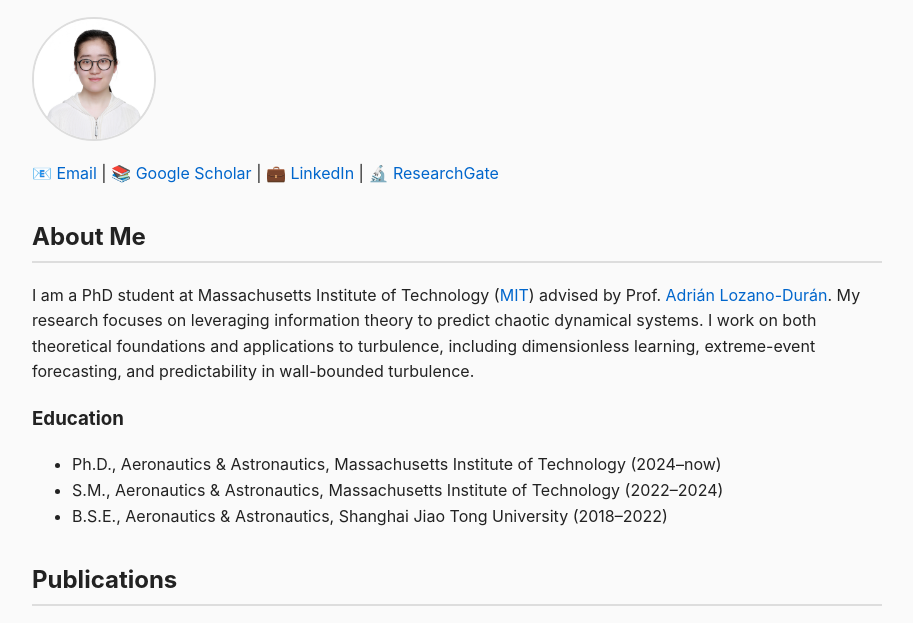
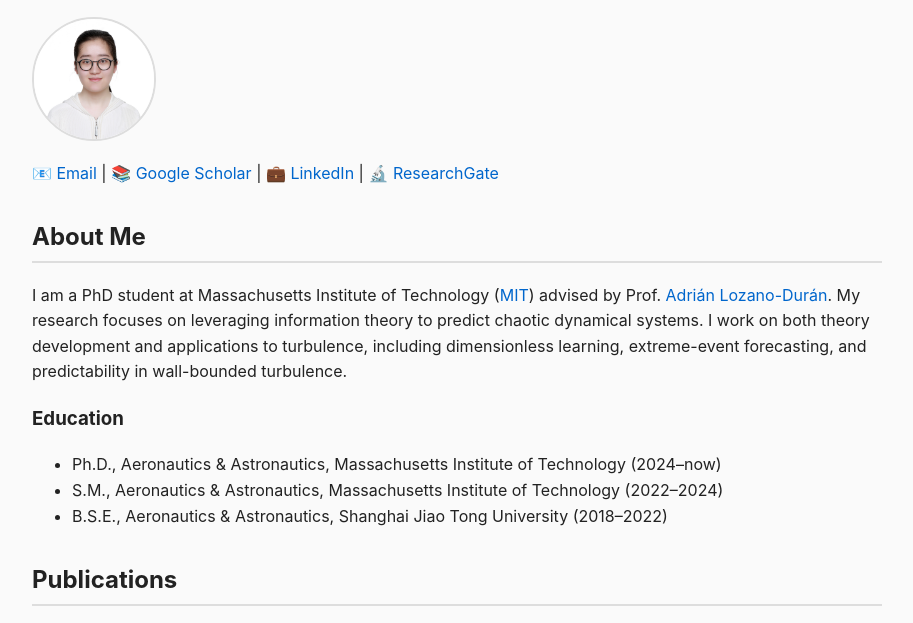
Before and after one commit to yuany999/yuany999.github.io, a plain HTML site: page index.html in a window 1280 px wide. Shown: the part 173-796 px from the top of the page, without its empty margins (183-1096 px from the left). Drawn offline with Linux system fonts and the light colour scheme.

Commit message:
Update about me

```diff
--- a/index.html
+++ b/index.html
@@ -69,7 +69,7 @@ Research on turbulence and information theory.</p>
 I am a PhD student at Massachusetts Institute of Technology (<a href="https://aeroastro.mit.edu" target="_blank">MIT</a>)
 advised by Prof. <a href="https://www.adrianld.mit.edu/" target="_blank">Adrián Lozano-Durán</a>. My research focuses on
 leveraging information theory to predict chaotic dynamical systems.
-I work on both theoretical foundations and applications to turbulence, including dimensionless learning, extreme-event forecasting, and predictability in wall-bounded turbulence.
+I work on both theory development and applications to turbulence, including dimensionless learning, extreme-event forecasting, and predictability in wall-bounded turbulence.
 </p>
 
 <h3>Education</h3>
```
